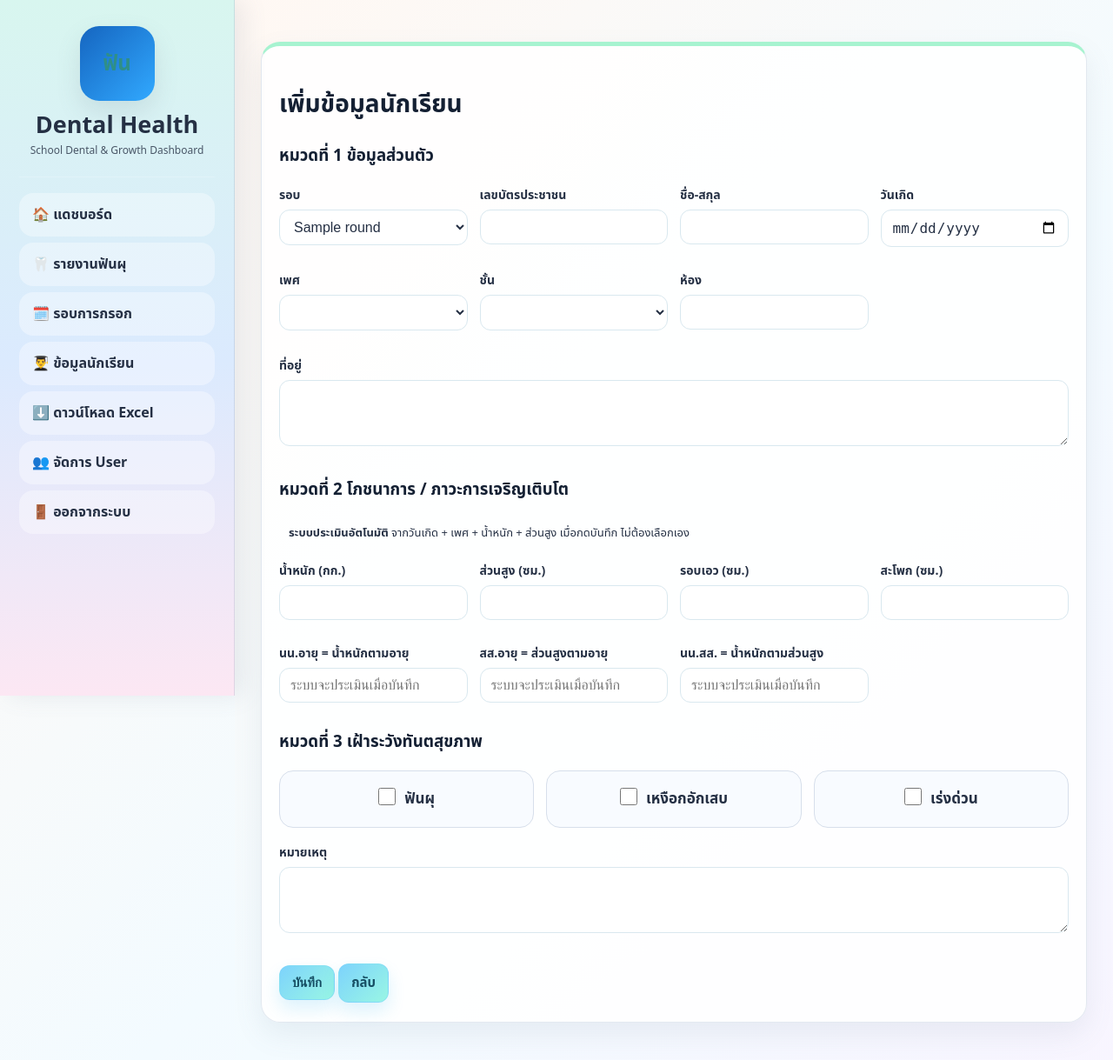
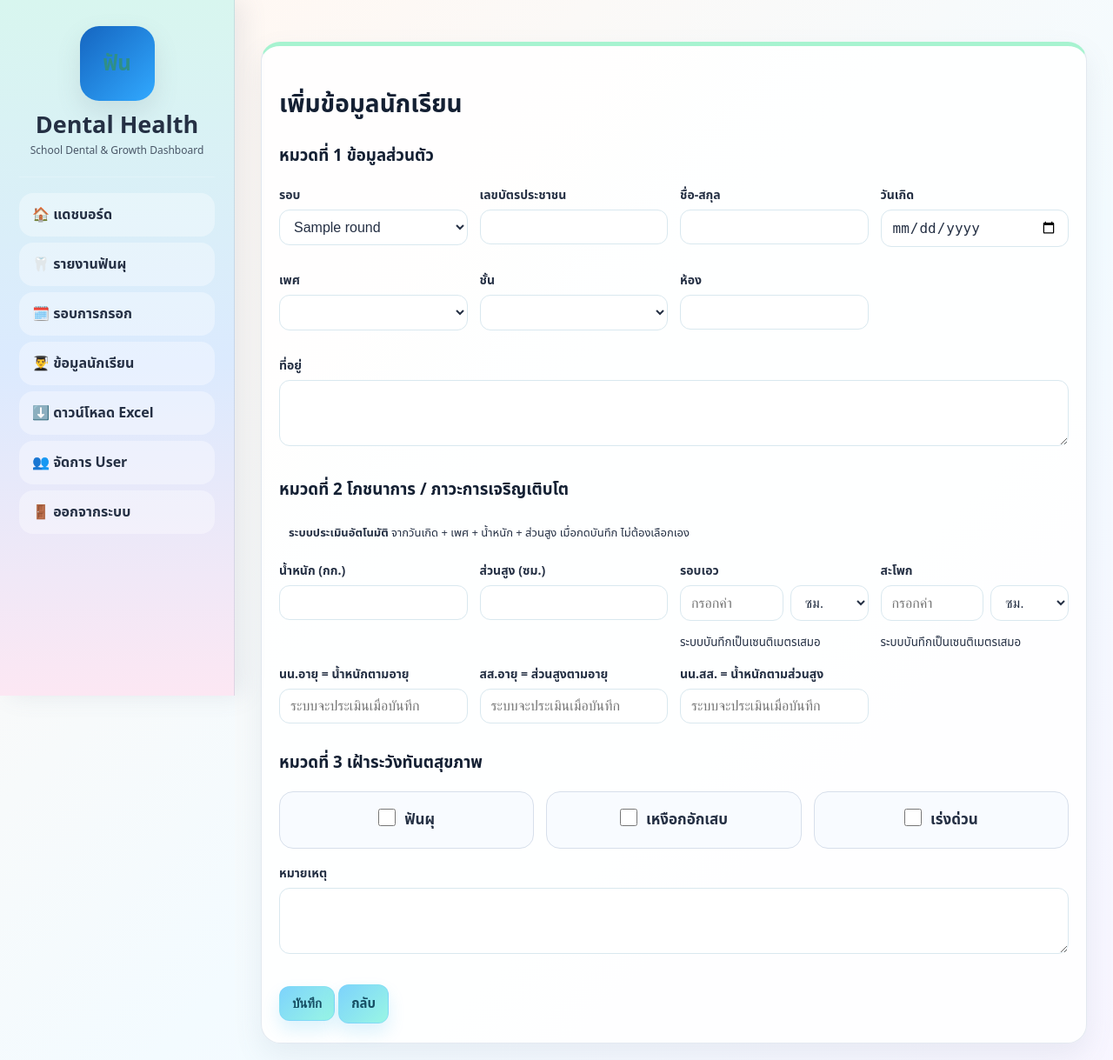
Before and after one commit to Dekchairukna/dental_report, a Flask app: page /student/add in a window 1280 px wide. Shown: the top 1219 px of the page at 87% size. Before the commit the page ends 1196 px from the top, so only its background shows below. Run offline with Flask 3, Linux system fonts and the light colour scheme; the visitor is signed in with stand-in values (Sample User, id 1); a database or web service that is not in the repository returns one stand-in record (values such as "Sample title"); some libraries are stand-ins or nearby versions.

Commit message:
update all dental health app files

```diff
--- a/app.py
+++ b/app.py
@@ -120,6 +120,19 @@ def auto_update_growth_for_student(con, sid, actor='system'):
     return True
 
 def now(): return datetime.now().strftime('%Y-%m-%d %H:%M:%S')
+
+def to_cm(value, unit='cm'):
+    """รับค่าจากฟอร์มแล้วคืนค่าเป็นเซนติเมตรเสมอ; รองรับ unit cm/inch"""
+    if value in (None, ''):
+        return None
+    try:
+        num = float(value)
+    except (TypeError, ValueError):
+        return None
+    if (unit or 'cm') == 'inch':
+        num = num * 2.54
+    return round(num, 2)
+
 
 THAI_MONTHS = ['', 'มกราคม', 'กุมภาพันธ์', 'มีนาคม', 'เมษายน', 'พฤษภาคม', 'มิถุนายน', 'กรกฎาคม', 'สิงหาคม', 'กันยายน', 'ตุลาคม', 'พฤศจิกายน', 'ธันวาคม']
 
@@ -406,7 +419,9 @@ def save_student(sid):
     if request.method=='POST':
         data={k:request.form.get(k,'').strip() for k in ['id_card','name','birthdate','gender','grade','room','address','growth_weight_age','growth_height_age','growth_weight_height','nutrition','note']}
         rid=int(request.form.get('round_id') or rounds[0]['id'])
-        weight=request.form.get('weight') or None; height=request.form.get('height') or None; waist=request.form.get('waist') or None; hip=request.form.get('hip') or None
+        weight=request.form.get('weight') or None; height=request.form.get('height') or None
+        waist=to_cm(request.form.get('waist'), request.form.get('waist_unit','cm'))
+        hip=to_cm(request.form.get('hip'), request.form.get('hip_unit','cm'))
         decay=1 if request.form.get('tooth_decay') else 0; gum=1 if request.form.get('gum_disease') else 0; urgent=1 if request.form.get('urgent') else 0
         auto_wa, auto_ha, auto_wh = evaluate_growth(data['gender'], data['birthdate'], weight, height)
         if auto_wa:
@@ -438,7 +453,7 @@ def public_form(token):
         if con.execute('SELECT id FROM students WHERE id_card=?',(idc,)).fetchone():
             flash('เลขบัตรประชาชนนี้เคยกรอกแล้ว ติดต่อเจ้าหน้าที่หากต้องแก้ไข','danger')
         else:
-            con.execute('''INSERT INTO students(round_id,id_card,name,birthdate,gender,grade,room,address,weight,height,waist,hip,growth_weight_age,growth_height_age,growth_weight_height,nutrition,tooth_decay,gum_disease,urgent,note,created_at,updated_at,created_by,updated_by) VALUES(?,?,?,?,?,?,?,?,?,?,?,?,?,?,?,?,?,?,?,?,?,?,?,?)''',(r['id'],idc,name,request.form.get('birthdate',''),request.form.get('gender',''),request.form.get('grade',''),request.form.get('room',''),request.form.get('address',''),request.form.get('weight') or None,request.form.get('height') or None,request.form.get('waist') or None,request.form.get('hip') or None,request.form.get('growth_weight_age',''),request.form.get('growth_height_age',''),request.form.get('growth_weight_height',''),request.form.get('growth_weight_height',''),0,0,0,'',now(),now(),'public','public'))
+            con.execute('''INSERT INTO students(round_id,id_card,name,birthdate,gender,grade,room,address,weight,height,waist,hip,growth_weight_age,growth_height_age,growth_weight_height,nutrition,tooth_decay,gum_disease,urgent,note,created_at,updated_at,created_by,updated_by) VALUES(?,?,?,?,?,?,?,?,?,?,?,?,?,?,?,?,?,?,?,?,?,?,?,?)''',(r['id'],idc,name,request.form.get('birthdate',''),request.form.get('gender',''),request.form.get('grade',''),request.form.get('room',''),request.form.get('address',''),request.form.get('weight') or None,request.form.get('height') or None,to_cm(request.form.get('waist'), request.form.get('waist_unit','cm')),to_cm(request.form.get('hip'), request.form.get('hip_unit','cm')),request.form.get('growth_weight_age',''),request.form.get('growth_height_age',''),request.form.get('growth_weight_height',''),request.form.get('growth_weight_height',''),0,0,0,'',now(),now(),'public','public'))
             con.commit(); log('public_submit',idc); con.close(); return render_template('public_done.html')
     con.close(); return render_template('student_form.html',student=None,rounds=[r],nutritions=NUTRITIONS,growth_wa=GROWTH_WA,growth_ha=GROWTH_HA,growth_wh=GROWTH_WH,public=True,round_fixed=r)
 
--- a/templates/student_form.html
+++ b/templates/student_form.html
@@ -18,8 +18,28 @@
   <div class="grid">
     <div><label>น้ำหนัก (กก.)</label><input type="number" step="0.1" name="weight" value="{{student.weight if student else ''}}"></div>
     <div><label>ส่วนสูง (ซม.)</label><input type="number" step="0.1" name="height" value="{{student.height if student else ''}}"></div>
-    <div><label>รอบเอว (ซม.)</label><input type="number" step="0.1" name="waist" value="{{student.waist if student else ''}}"></div>
-    <div><label>สะโพก (ซม.)</label><input type="number" step="0.1" name="hip" value="{{student.hip if student else ''}}"></div>
+    <div>
+      <label>รอบเอว</label>
+      <div style="display:flex;gap:8px">
+        <input type="number" step="0.1" name="waist" value="{{student.waist if student else ''}}" placeholder="กรอกค่า">
+        <select name="waist_unit" style="max-width:90px">
+          <option value="cm" selected>ซม.</option>
+          <option value="inch">นิ้ว</option>
+        </select>
+      </div>
+      <small>ระบบบันทึกเป็นเซนติเมตรเสมอ</small>
+    </div>
+    <div>
+      <label>สะโพก</label>
+      <div style="display:flex;gap:8px">
+        <input type="number" step="0.1" name="hip" value="{{student.hip if student else ''}}" placeholder="กรอกค่า">
+        <select name="hip_unit" style="max-width:90px">
+          <option value="cm" selected>ซม.</option>
+          <option value="inch">นิ้ว</option>
+        </select>
+      </div>
+      <small>ระบบบันทึกเป็นเซนติเมตรเสมอ</small>
+    </div>
     <div><label>นน.อายุ = น้ำหนักตามอายุ</label><input name="growth_weight_age" value="{{student.growth_weight_age if student else ''}}" readonly placeholder="ระบบจะประเมินเมื่อบันทึก"></div>
     <div><label>สส.อายุ = ส่วนสูงตามอายุ</label><input name="growth_height_age" value="{{student.growth_height_age if student else ''}}" readonly placeholder="ระบบจะประเมินเมื่อบันทึก"></div>
     <div><label>นน.สส. = น้ำหนักตามส่วนสูง</label><input name="growth_weight_height" value="{{student.growth_weight_height if student else ''}}" readonly placeholder="ระบบจะประเมินเมื่อบันทึก"></div>
```
